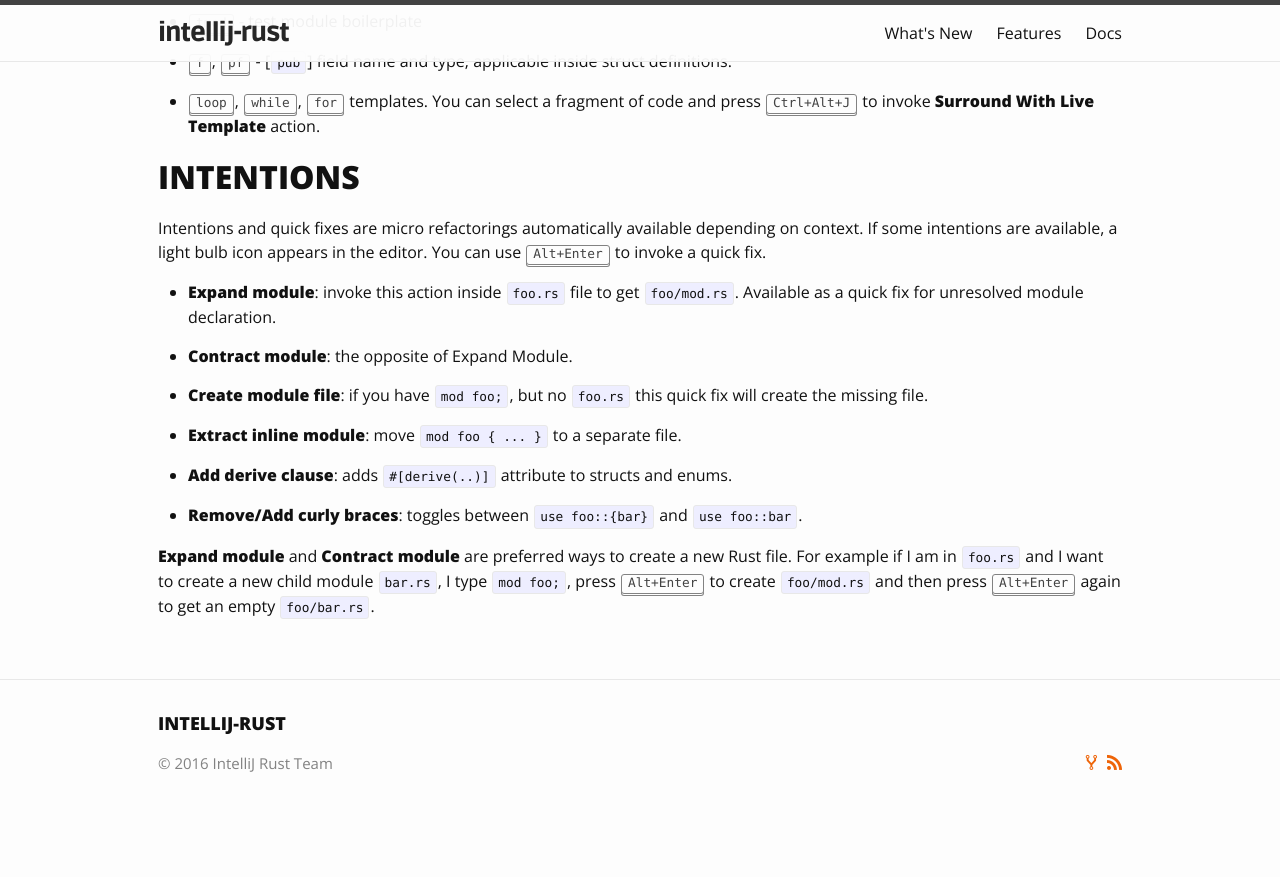
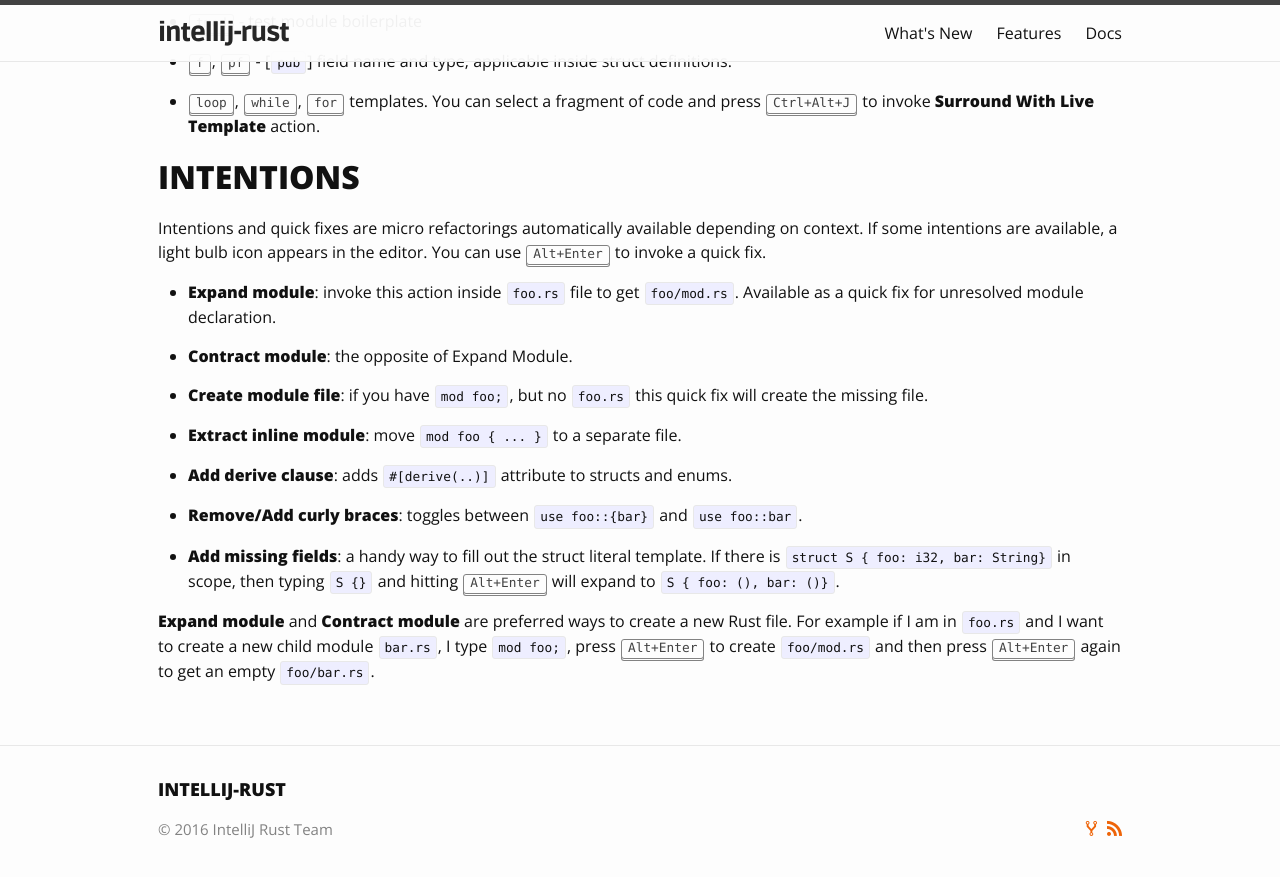
Before and after one commit to intellij-rust/intellij-rust.github.io, a Jekyll site: the page built from features.markdown, in a window 1280 px wide and 900 px high, scrolled down 1826 px. Shown: the top 877 px of the window. Built offline with Jekyll 4.4.1, drawn with Linux system fonts in a browser that asks for light colours; some web fonts are replaced; before the commit the page ends 2661 px from its top, so only the background shows below that.

Commit message:
Document struct literal quick fix
See https://github.com/intellij-rust/intellij-rust/issues/530

```diff
--- a/features.markdown
+++ b/features.markdown
@@ -122,6 +122,10 @@
 
   * **Remove/Add curly braces**: toggles between `use foo::{bar}` and `use foo::bar`.
 
+  * **Add missing fields**: a handy way to fill out the struct literal template.
+    If there is `struct S { foo: i32, bar: String}` in scope, then typing `S {}`
+    and hitting <kbd>Alt+Enter</kbd> will expand to `S { foo: (), bar: ()}`.
+
 **Expand module** and **Contract module** are preferred ways to create a new
 Rust file. For example if I am in `foo.rs` and I want to create a new child
 module `bar.rs`, I type `mod foo;`, press <kbd>Alt+Enter</kbd> to create
```
